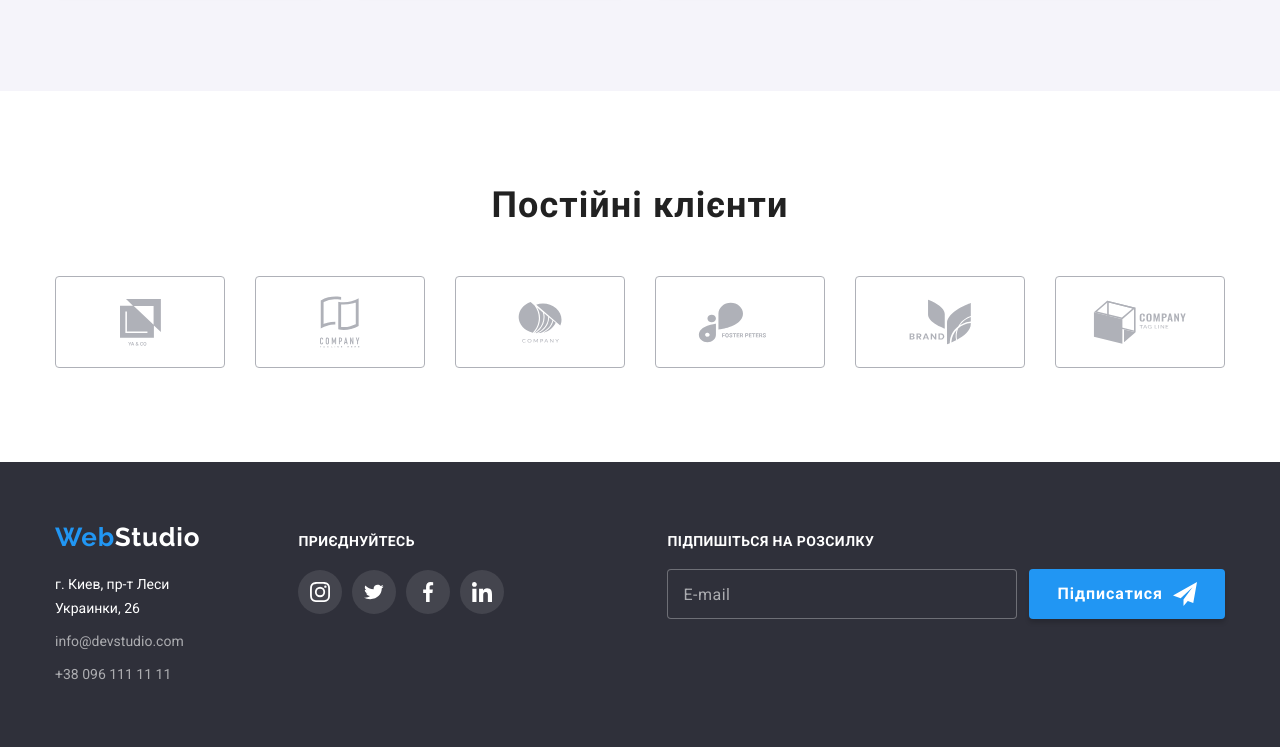
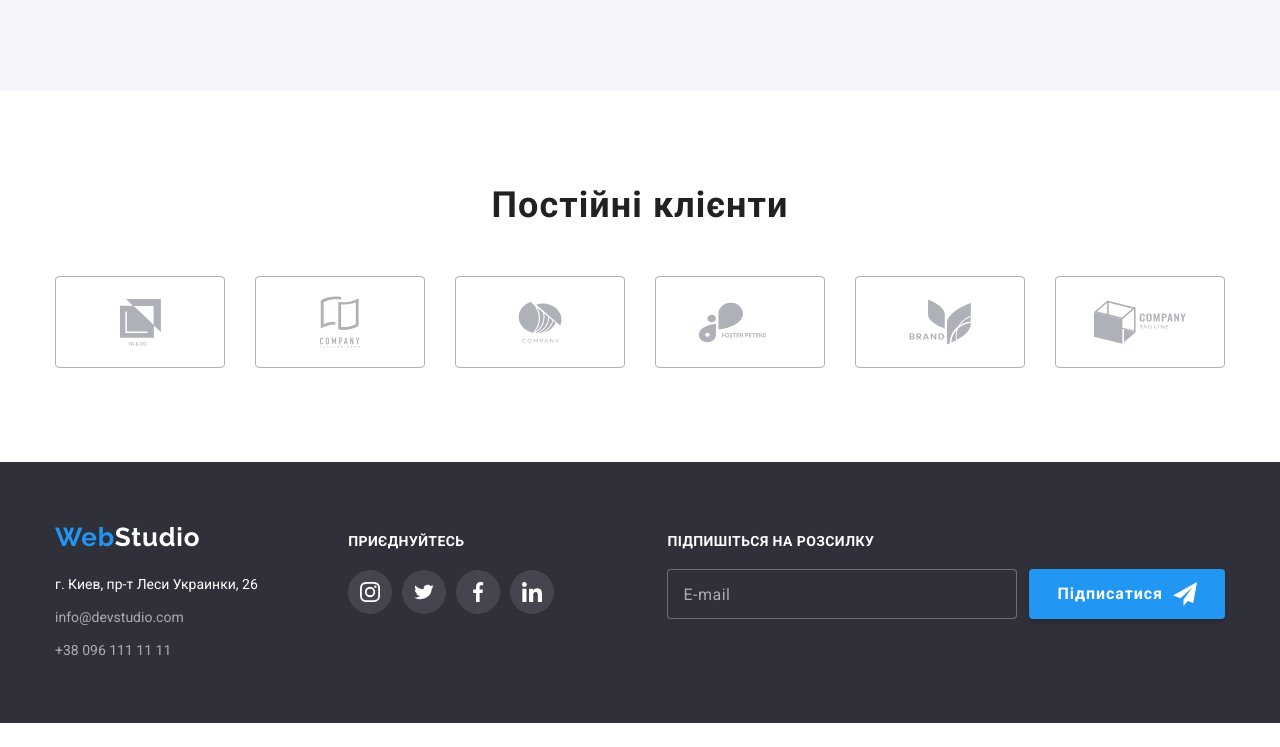
Before and after one commit to Viacheslav-Penskoy/goit-markup-hw-06, a plain HTML site: page index.html in a window 1280 px wide. Shown: the part 2218-2965 px from the top of the page. After the commit the page ends 2941 px from the top, so only its background shows below. Drawn offline with nearby package versions, Linux system fonts and the light colour scheme.

Commit message:
Add files via upload

```diff
--- a/css/styles.css
+++ b/css/styles.css
@@ -570,14 +570,11 @@ img {
 .f-flex {
     display: flex;
     align-items: baseline;
+    justify-content: space-between;
 }
 
-.f-flex-div {
+.f-flex-div:first-child {
     margin-right: 70px;
-}
-
-.f-flex-div:last-child {
-    margin-right: 0px;
 }
 
 .adres-footer {
```
